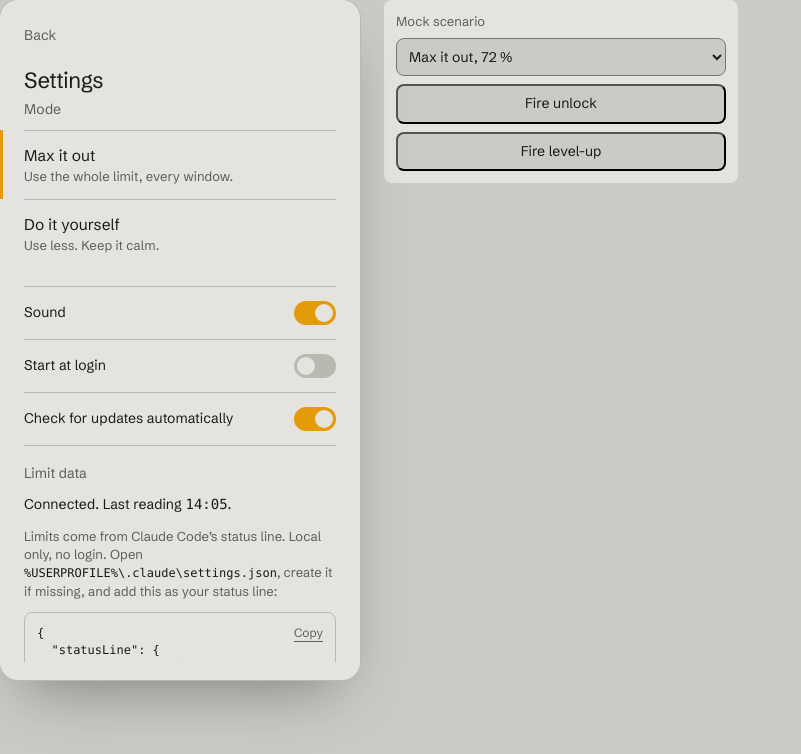
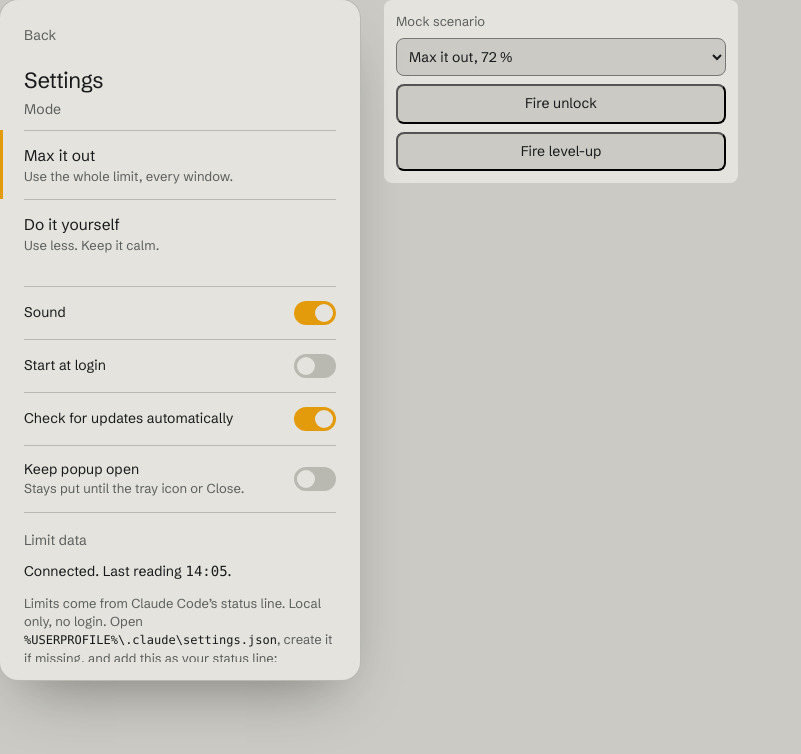
Before and after one commit to mango420/tokenmonk, a React (Vite) app: page / in a window 1280 px wide. Both pictures are taken after a click on the button "Settings". Shown: the top 754 px of the page, without its empty margins (0-801 px from the left). Built offline with nearby package versions, Linux system fonts and the light colour scheme; a web font is replaced by a local one.

Commit message:
feat(settings): add keep popup open switch (TKM-179)

```diff
--- a/src/features/settings/SettingsView.tsx
+++ b/src/features/settings/SettingsView.tsx
@@ -107,6 +107,17 @@ export function SettingsView({ data, actions, onBack, scrollToLimits = false }:
               label="Check for updates automatically"
               checked={shown.updateCheck}
               onChange={(updateCheck) => void change({ updateCheck })}
+            />
+          </div>
+          <div className="switch-row">
+            <span className="switch-row__text">
+              <span>Keep popup open</span>
+              <span className="caption">Stays put until the tray icon or Close.</span>
+            </span>
+            <Switch
+              label="Keep popup open"
+              checked={shown.keepOpen}
+              onChange={(keepOpen) => void change({ keepOpen })}
             />
           </div>
           <div className="switch-end" />
--- a/src/styles/popup.css
+++ b/src/styles/popup.css
@@ -675,6 +675,11 @@ html[data-maximized] .popup {
   border-top: var(--hair) solid var(--line);
 }
 
+.switch-row__text {
+  display: flex;
+  flex-direction: column;
+}
+
 /* Closes the list. */
 .switch-end {
   border-top: var(--hair) solid var(--line);
```
